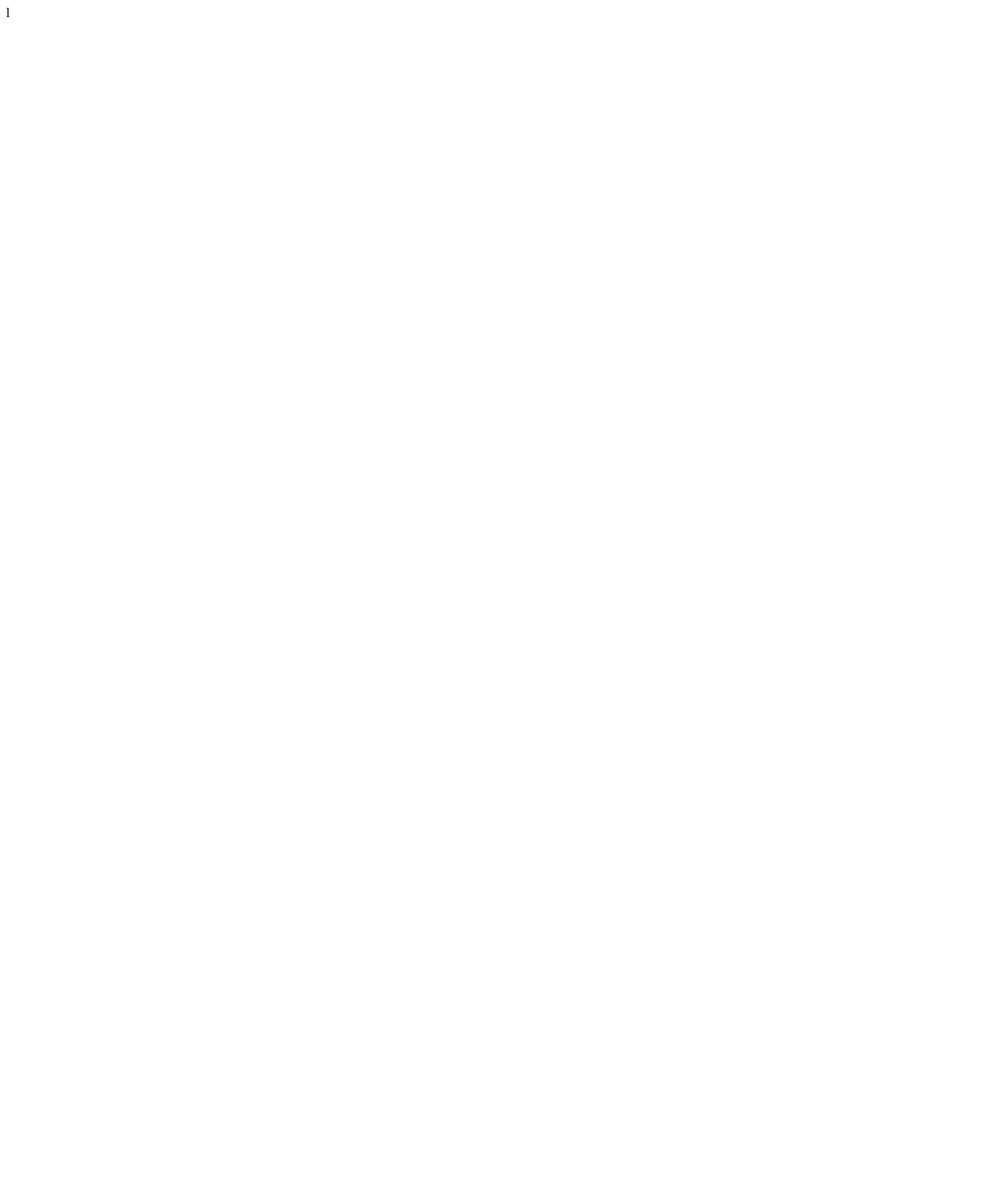
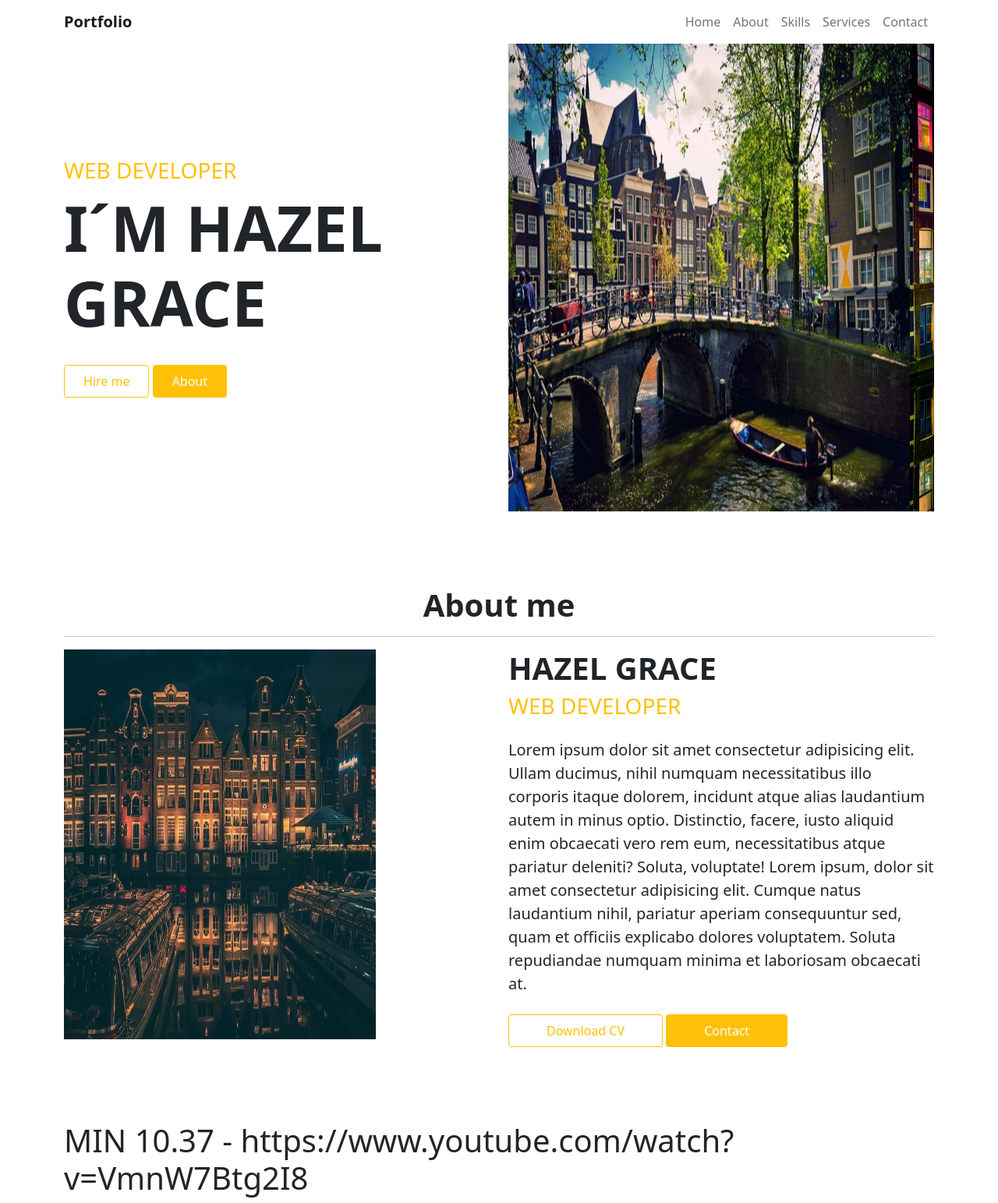
Before and after one commit to crappe91/Reto4, a plain HTML site: page index.html in a window 1280 px wide. Shown: the whole page at 78% size. Before the commit the page ends 800 px from the top, so only its background shows below. Drawn offline with nearby package versions, Linux system fonts and the light colour scheme.

Commit message:
avanzando

```diff
--- /dev/null
+++ b/css/style.css
@@ -0,0 +1,11 @@
+*{
+    padding: 0;
+    margin: 0;
+
+}
+
+/* Navbar */
+
+.navbar-var{
+    font-size: 18px;
+}
--- a/index.html
+++ b/index.html
@@ -1,12 +1,166 @@
-<!DOCTYPE html>
+<!doctype html>
 <html lang="en">
+
 <head>
-    <meta charset="UTF-8">
-    <meta http-equiv="X-UA-Compatible" content="IE=edge">
-    <meta name="viewport" content="width=device-width, initial-scale=1.0">
-    <title>Document</title>
+    <!-- Required meta tags -->
+    <meta charset="utf-8">
+    <meta name="viewport" content="width=device-width, initial-scale=1">
+
+    <!-- Bootstrap CSS -->
+    <link href="https://cdn.jsdelivr.net/npm/bootstrap@5.0.2/dist/css/bootstrap.min.css" rel="stylesheet"
+        integrity="sha384-EVSTQN3/azprG1Anm3QDgpJLIm9Nao0Yz1ztcQTwFspd3yD65VohhpuuCOmLASjC" crossorigin="anonymous">
+
+    <!-- FONTS -->
+    <link rel="preconnect" href="https://fonts.googleapis.com">
+
+    <!-- CSS -->
+    <link rel="stylesheet" href="css/style.css">
+
+    <title>Mi Portfolio</title>
 </head>
+
 <body>
 
+<!-- NAVBAR -->
+<nav class="navbar navbar-expand-lg navbar-light">
+    <div class="container">
+      <a class="navbar-brand fw-bold" href="#">Portfolio</a>
+      <button class="navbar-toggler" type="button" data-bs-toggle="collapse" data-bs-target="#navbarSupportedContent" aria-controls="navbarSupportedContent" aria-expanded="false" aria-label="Toggle navigation">
+        <span class="navbar-toggler-icon"></span>
+      </button>
+      <div class="collapse navbar-collapse" id="navbarSupportedContent">
+        <ul class="navbar-nav ms-auto mb-2 mb-lg-0">
+          <li class="nav-item">
+            <a class="nav-link" href="#">Home</a>
+          </li>
+          <li class="nav-item">
+            <a class="nav-link" href="#">About</a>
+          </li>
+          <li class="nav-item">
+            <a class="nav-link" href="#">Skills</a>
+          </li>
+          <li class="nav-item">
+            <a class="nav-link" href="#">Services</a>
+          </li>
+          <li class="nav-item">
+            <a class="nav-link" href="#">Contact</a>
+          </li>
+      </div>
+    </div>
+</nav>
+
+<!-- HOME SECTION -->
+
+<section id="home">
+    <div class="container mb-5">
+        <div class="row">
+            <div class="col-md-6 d-flex flex-column justify-content-center">
+
+                <h3 class="text-warning">WEB DEVELOPER</h3>
+                <h1 class="display-1 fw-bold">I´M HAZEL <br> GRACE </h1>
+                <div class="buttons mt-4">
+                   <button class="btn btn-outline-warning px-4 py-2">Hire me</button>
+                   <button class="btn btn-warning text-white px-4 py-2">About</button>
+                </div>
+
+            </div>
+
+
+
+
+            <div class="col-md-6">
+                <div id="carouselExampleSlidesOnly" class="carousel slide" data-bs-ride="carousel">
+                    <div class="carousel-inner">
+                      <div class="carousel-item active">
+                        <img src="images/img1.jpg" class="d-block w-100" alt="..." height="600px">
+                      </div>
+                      <div class="carousel-item">
+                        <img src="images/img2.jpg" class="d-block w-100" alt="..." height="600px">
+                      </div>
+                      <div class="carousel-item">
+                        <img src="images/img3.jpg" class="d-block w-100" alt="..." height="600px">
+                      </div>
+                    </div>
+                  </div>
+            </div>
+        </div>
+    </div>
+</section>
+
+<!-- ABOUT SECTION -->
+
+<section id="about">
+    <div class="container my-5 py-5">
+        <div class="row">
+            <div class="col-12">
+                <h1 class="fw-bold text-center">About me</h1>
+                <hr>
+            </div>
+        </div>
+        <div class="row">
+            <div class="col-md-6">
+                <img src="images/img3.jpg" alt="..." height="500px" width="400px">
+            </div>
+
+            <div class="col-md-6  d-flex flex-column justify-content-center">
+                <h1 class="fw-bold">HAZEL GRACE</h1>
+                <h3 class="text-warning mb-4">WEB DEVELOPER</h3>
+                <p class="lead mb-4">Lorem ipsum dolor sit amet consectetur adipisicing elit. Ullam ducimus, nihil numquam necessitatibus illo corporis itaque dolorem, incidunt atque alias laudantium autem in minus optio.
+                     Distinctio, facere, iusto aliquid enim obcaecati vero rem eum, necessitatibus atque pariatur deleniti? Soluta, voluptate! Lorem ipsum, dolor sit amet consectetur adipisicing elit. Cumque natus laudantium nihil, pariatur aperiam consequuntur sed, quam et officiis explicabo dolores voluptatem. Soluta repudiandae numquam minima et laboriosam obcaecati at.</p>
+                <div class="buttons">
+                    <button class="btn btn-outline-warning px-5 py-2">Download CV</button>
+                    <button class="btn btn-warning text-white px-5 py-2">Contact</button>
+                </div>
+
+            </div>
+        </div>
+
+    </div>
+</section>
+
+<!-- SKILLS SECTION -->
+
+<section id="skills">
+    <div class="container">
+        <div class="row">
+            <div class="col-12">
+                <h1> MIN 10.37 - https://www.youtube.com/watch?v=VmnW7Btg2I8</h1>
+            </div>
+        </div>
+    </div>
+</section>
+
+
+
+
+
+
+
+
+
+
+
+
+
+
+
+
+
+
+
+
+    <!-- Optional JavaScript; choose one of the two! -->
+
+    <!-- Option 1: Bootstrap Bundle with Popper -->
+    <script src="https://cdn.jsdelivr.net/npm/bootstrap@5.0.2/dist/js/bootstrap.bundle.min.js"
+        integrity="sha384-MrcW6ZMFYlzcLA8Nl+NtUVF0sA7MsXsP1UyJoMp4YLEuNSfAP+JcXn/tWtIaxVXM"
+        crossorigin="anonymous"></script>
+
+    <!-- Option 2: Separate Popper and Bootstrap JS -->
+    <!--
+    <script src="https://cdn.jsdelivr.net/npm/@popperjs/core@2.9.2/dist/umd/popper.min.js" integrity="sha384-IQsoLXl5PILFhosVNubq5LC7Qb9DXgDA9i+tQ8Zj3iwWAwPtgFTxbJ8NT4GN1R8p" crossorigin="anonymous"></script>
+    <script src="https://cdn.jsdelivr.net/npm/bootstrap@5.0.2/dist/js/bootstrap.min.js" integrity="sha384-cVKIPhGWiC2Al4u+LWgxfKTRIcfu0JTxR+EQDz/bgldoEyl4H0zUF0QKbrJ0EcQF" crossorigin="anonymous"></script>
+    -->
 </body>
-</html>l
+
+</html>
```
Also changed, not shown: images/img1.jpg (added), images/img2.jpg (added), images/img3.jpg (added).
